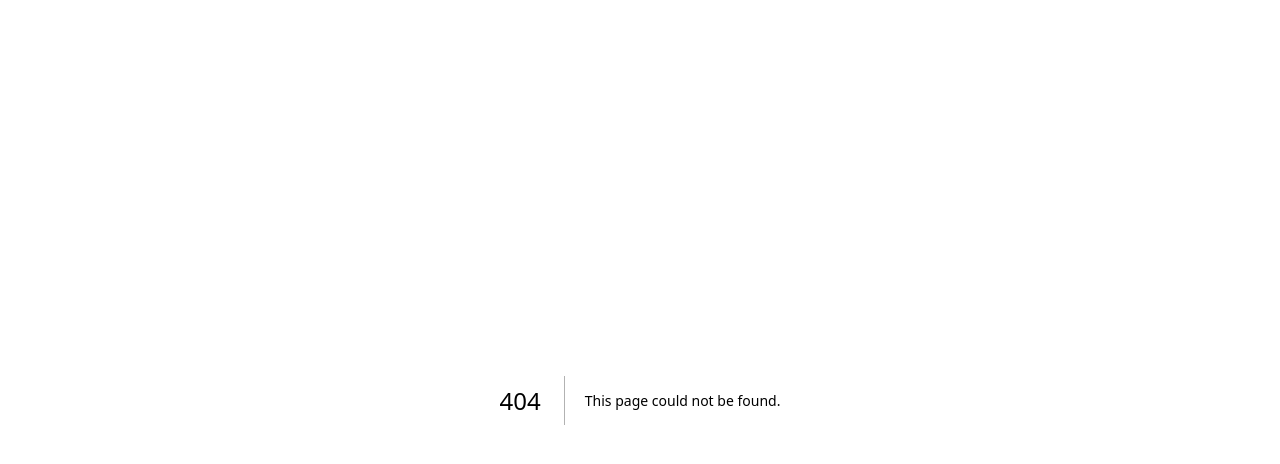
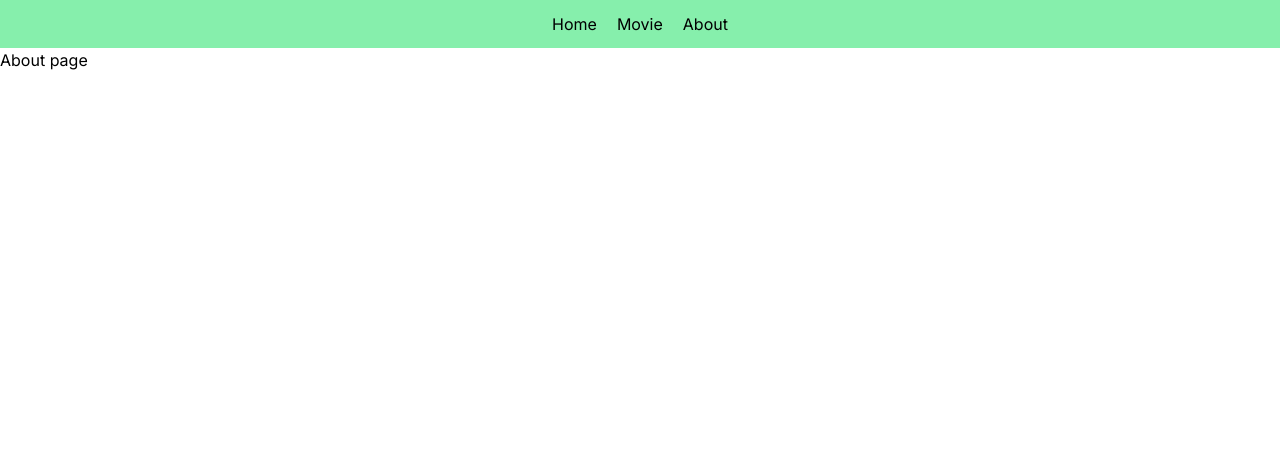
Before and after one commit to vaxojaniashvili/test-website, a Next.js app: page /pages/About in a window 1280 px wide. Before the commit this address had no page. Shown: the top 464 px of the page. Built offline with nearby package versions, Linux system fonts and the light colour scheme.

Commit message:
small change in the project

```diff
--- /dev/null
+++ b/src/app/common/components/Button/Button.tsx
@@ -0,0 +1,7 @@
+import React from "react";
+
+const Button = ({ children, className }: any) => {
+  return <button className={className}>{children}</button>;
+};
+
+export default Button;
--- /dev/null
+++ b/src/app/common/components/Header/Header.tsx
@@ -0,0 +1,28 @@
+import Link from "next/link";
+import React from "react";
+
+const Header = () => {
+  return (
+    <header>
+      <div className="flex justify-center w-full gap-5 bg-green-300 py-3">
+        <div>
+          <Link href={"/pages/Main"}>
+            <p className="hover:text-red-500">Home</p>
+          </Link>
+        </div>
+        <div className="flex items-center">
+          <Link href={"/pages/Movie"}>
+            <p className="hover:text-red-500">Movie</p>
+          </Link>
+        </div>
+        <div className="flex items-center">
+          <Link href={"/pages/About"}>
+            <p className="hover:text-red-500">About</p>
+          </Link>
+        </div>
+      </div>
+    </header>
+  );
+};
+
+export default Header;
--- a/src/app/page.tsx
+++ b/src/app/page.tsx
@@ -1,9 +1,8 @@
-import React from 'react'
+import React from "react";
+import MainPage from "./pages/Main/page";
 
 const page = () => {
-  return (
-    <div>page</div>
-  )
-}
+  return <MainPage />;
+};
 
-export default page
+export default page;
--- /dev/null
+++ b/src/app/pages/About/page.tsx
@@ -0,0 +1,13 @@
+import Header from "@/app/common/components/Header/Header";
+import React from "react";
+
+const page = () => {
+  return (
+    <div>
+      <Header />
+      <h1>About page</h1>
+    </div>
+  );
+};
+
+export default page;
--- /dev/null
+++ b/src/app/pages/Main/page.tsx
@@ -0,0 +1,13 @@
+import React from "react";
+import Header from "@/app/common/components/Header/Header";
+
+const MainPage = () => {
+  return (
+    <div>
+      <Header />
+      <h1>Home page</h1>
+    </div>
+  );
+};
+
+export default MainPage;
--- /dev/null
+++ b/src/app/pages/Movie/page.tsx
@@ -0,0 +1,13 @@
+import Header from '@/app/common/components/Header/Header'
+import React from 'react'
+
+const MoviePage = () => {
+  return (
+    <div>
+      <Header/>
+      <h1>Movie Page</h1>
+    </div>
+  )
+}
+
+export default MoviePage
```
